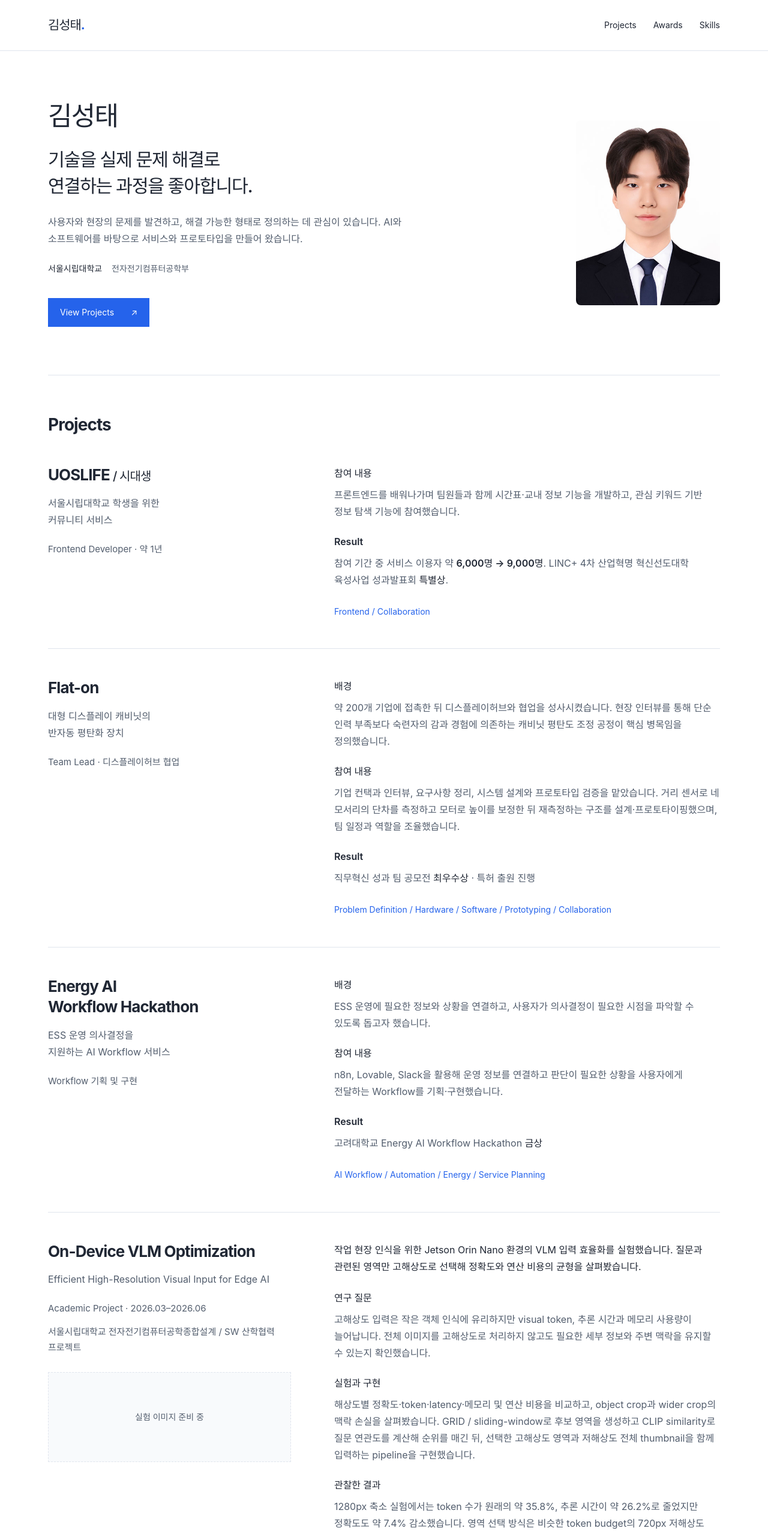
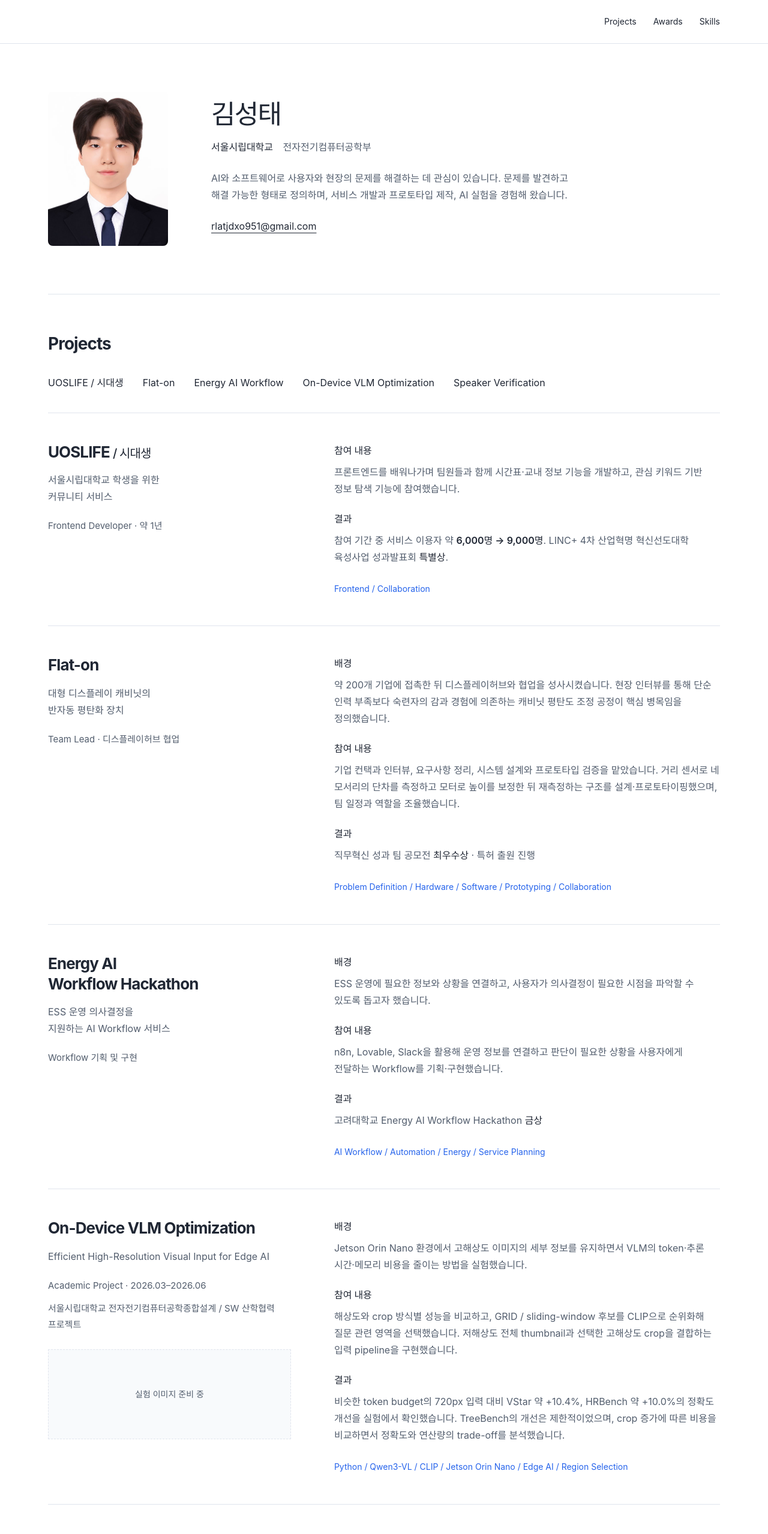
Before and after one commit to tjdxo/portfolio, a plain HTML site: page index.html in a window 1280 px wide. Shown: the top 2558 px of the page at 60% size. Drawn offline with Linux system fonts and the light colour scheme.

Commit message:
style: simplify introduction and align project summaries with navigation

```diff
--- a/css/style.css
+++ b/css/style.css
@@ -16,7 +16,7 @@ html { scroll-behavior: smooth; }
 body { margin: 0; }
 ::selection { background: #dbeafe; }
 a { color: inherit; text-decoration-thickness: 1px; text-underline-offset: 5px; }
-a:hover { color: var(--accent); }
+a:hover { text-decoration: underline; }
 button { font: inherit; }
 a:focus-visible, button:focus-visible { outline: 2px solid var(--accent); outline-offset: 5px; }
 [tabindex="-1"]:focus { outline: none; }
@@ -27,23 +27,17 @@ p, dd, h3 { word-break: keep-all; overflow-wrap: anywhere; }
 .skip-link { position: fixed; top: 12px; left: 12px; z-index: 20; padding: 12px 20px; background: var(--text); color: white; transform: translateY(-180%); }
 .skip-link:focus { transform: translateY(0); color: white; }
 .header { position: sticky; top: 0; z-index: 10; background: var(--background); border-bottom: 1px solid var(--border); }
-.nav { display: flex; align-items: center; justify-content: space-between; min-height: 84px; gap: 24px; }
-.logo { text-decoration: none; font-size: 21px; font-weight: 750; letter-spacing: -0.05em; white-space: nowrap; }
-.logo span { color: var(--accent); }
+.nav { display: flex; align-items: center; justify-content: flex-end; min-height: 72px; gap: 24px; }
 .nav-list { list-style: none; display: flex; gap: 28px; padding: 0; margin: 0; }
 .nav-list a { display: block; padding-block: 12px; text-decoration: none; font-size: 14px; }
 .nav-list a:hover { text-decoration: underline; }
 .nav-toggle { display: none; border: 1px solid var(--border); background: transparent; color: var(--text); padding: 8px 12px; min-height: 44px; cursor: pointer; }
-.hero { display: grid; grid-template-columns: minmax(0, 1fr) 240px; align-items: center; gap: 72px; padding-block: 80px; }
+.hero { display: grid; grid-template-columns: 200px minmax(0, 1fr); align-items: center; gap: 72px; padding-block: 80px; }
 .profile-image { display: block; width: 100%; height: auto; border-radius: 8px; }
-h1 { font-size: clamp(2rem, 4vw, 2.75rem); margin-bottom: 22px; letter-spacing: -0.04em; }
-.hero-statement { font-size: clamp(1.35rem, 2.5vw, 1.9rem); line-height: 1.45; letter-spacing: -0.045em; font-weight: 550; }
+h1 { font-size: clamp(2rem, 4vw, 2.75rem); margin-bottom: 12px; letter-spacing: -0.04em; }
 .hero-description { color: var(--muted); max-width: 600px; margin-top: 24px; }
-.affiliation { margin-top: 24px; font-size: 14px; }
+.affiliation { font-size: 16px; }
 .affiliation span { color: var(--muted); margin-left: 12px; }
-.hero-links { display: flex; align-items: center; flex-wrap: wrap; gap: 28px; margin-top: 36px; }
-.button { display: inline-flex; gap: 28px; align-items: center; padding: 12px 20px; background: var(--accent); color: white; text-decoration: none; font-size: 14px; }
-.button:hover { background: #1d4ed8; color: white; }
 .text-link { display: inline-block; padding-block: 10px; font-size: 14px; }
 .text-link span { margin-left: 8px; }
 .section { border-top: 1px solid var(--border); padding-block: 64px; }
@@ -79,7 +73,7 @@ h2 { font-size: 28px; font-weight: 650; }
   .container { width: calc(100% - 64px); }
   .project, .resume-section { gap: 40px; grid-template-columns: minmax(0, 0.8fr) minmax(0, 1.2fr); }
   .nav-list { gap: 20px; }
-  .hero { gap: 36px; grid-template-columns: minmax(0, 1fr) 190px; }
+  .hero { gap: 36px; grid-template-columns: 170px minmax(0, 1fr); }
   .skill-list > div { grid-template-columns: 1fr; gap: 4px; }
 }
 @media (max-width: 767px) {
@@ -94,8 +88,6 @@ h2 { font-size: 28px; font-weight: 650; }
   .profile-image { width: 148px; grid-row: 1; }
   .hero-description { font-size: 16px; }
   .affiliation span { display: block; margin-left: 0; }
-  .hero-links { gap: 22px; }
-  .button { gap: 16px; }
   .section { padding-block: 40px; }
   h2 { font-size: 25px; }
   .project, .resume-section { grid-template-columns: minmax(0, 1fr); gap: 28px; }
@@ -103,17 +95,11 @@ h2 { font-size: 28px; font-weight: 650; }
   .project h3 { font-size: 24px; }
   .project-summary { margin-block: 12px; }
   .project-summary br { display: none; }
-  .resume-section h2 br { display: none; }
   .skill-list > div { grid-template-columns: 115px minmax(0, 1fr); gap: 16px; }
-}
-@media (hover: hover) and (prefers-reduced-motion: no-preference) {
-  .button, .profile-image, .project h3 { transition: transform 180ms ease, color 180ms ease; }
-  .button:hover, .profile-image:hover { transform: translateY(-3px); }
-  .project:hover h3 { transform: translateX(3px); color: var(--accent); }
 }
 @media (prefers-reduced-motion: reduce) { html { scroll-behavior: auto; } }
 @media print {
-  .header, .skip-link, .hero-links, .footer { display: none; }
+  .header, .skip-link, .project-index, .footer { display: none; }
   :root { background: white; color: black; }
   .container { width: 100%; }
   .hero, .section { padding-block: 24px; }
@@ -123,5 +109,13 @@ h2 { font-size: 28px; font-weight: 650; }
 
 .meta { color: var(--muted); font-size: 15px; }
 .project-affiliation { margin-top: 12px; }
-.project-intro { margin-bottom: 24px; }
 .image-placeholder { display: grid; place-items: center; min-height: 150px; border: 1px dashed var(--border); color: var(--muted); background: #f8fafc; margin-top: 28px; font-size: 14px; }
+
+.hero-email { margin-top: 14px; font-size: 16px; }
+.project-index { margin-top: 24px; padding-bottom: 28px; border-bottom: 1px solid var(--border); }
+.project-index ol { display: flex; flex-wrap: wrap; gap: 8px 32px; list-style: none; margin: 0; padding: 0; }
+.project-index a { display: inline-block; padding-block: 8px; text-decoration: none; }
+.project-index a:hover { text-decoration: underline; }
+@media (max-width: 767px) {
+  .project-index ol { display: block; }
+}
--- a/index.html
+++ b/index.html
@@ -13,7 +13,6 @@
   <a class="skip-link" href="#main">본문으로 바로가기</a>
   <header class="header">
     <nav class="nav container" aria-label="주요 메뉴">
-      <a class="logo" href="#top" aria-label="김성태, 맨 위로">김성태<span aria-hidden="true">.</span></a>
       <button class="nav-toggle" type="button" aria-expanded="false" aria-controls="nav-menu" hidden>메뉴 열기</button>
       <ul class="nav-list" id="nav-menu">
         <li><a href="#projects">Projects</a></li>
@@ -25,21 +24,27 @@
 
   <main id="main" class="container" tabindex="-1">
     <section class="hero" aria-labelledby="hero-title">
+      <img class="profile-image" src="./images/profile.jpg" alt="김성태 프로필 사진" width="413" height="531" fetchpriority="high" />
       <div class="hero-copy">
         <h1 id="hero-title">김성태</h1>
-        <p class="hero-statement">기술을 실제 문제 해결로<br /> 연결하는 과정을 좋아합니다.</p>
-        <p class="hero-description">사용자와 현장의 문제를 발견하고, 해결 가능한 형태로 정의하는 데 관심이 있습니다. AI와 소프트웨어를 바탕으로 서비스와 프로토타입을 만들어 왔습니다.</p>
         <p class="affiliation">서울시립대학교 <span>전자전기컴퓨터공학부</span></p>
-        <div class="hero-links">
-          <a class="button" href="#projects">View Projects <span aria-hidden="true">↗</span></a>
-        </div>
+        <p class="hero-description">AI와 소프트웨어로 사용자와 현장의 문제를 해결하는 데 관심이 있습니다. 문제를 발견하고 해결 가능한 형태로 정의하며, 서비스 개발과 프로토타입 제작, AI 실험을 경험해 왔습니다.</p>
+        <a class="text-link hero-email" href="mailto:rlatjdxo951@gmail.com">rlatjdxo951@gmail.com</a>
       </div>
-      <img class="profile-image" src="./images/profile.jpg" alt="김성태 프로필 사진" width="413" height="531" fetchpriority="high" />
     </section>
 
     <section class="section" id="projects" aria-labelledby="projects-title" tabindex="-1">
       <h2 id="projects-title">Projects</h2>
-      <article class="project" id="uoslife" aria-labelledby="uoslife-title">
+      <nav class="project-index" aria-label="프로젝트 목차">
+        <ol>
+          <li><a href="#uoslife">UOSLIFE / 시대생</a></li>
+          <li><a href="#flat-on">Flat-on</a></li>
+          <li><a href="#energy-workflow">Energy AI Workflow</a></li>
+          <li><a href="#vlm-optimization">On-Device VLM Optimization</a></li>
+          <li><a href="#speaker-verification">Speaker Verification</a></li>
+        </ol>
+      </nav>
+      <article class="project" id="uoslife" aria-labelledby="uoslife-title" tabindex="-1">
         <header class="project-heading">
           <h3 id="uoslife-title">UOSLIFE <span class="title-secondary">/ 시대생</span></h3>
           <p class="project-summary">서울시립대학교 학생을 위한<br />커뮤니티 서비스</p>
@@ -49,13 +54,13 @@
           <dl class="project-details">
             <dt>참여 내용</dt>
             <dd>프론트엔드를 배워나가며 팀원들과 함께 시간표·교내 정보 기능을 개발하고, 관심 키워드 기반 정보 탐색 기능에 참여했습니다.</dd>
-            <dt>Result</dt>
+            <dt>결과</dt>
             <dd>참여 기간 중 서비스 이용자 약 <strong>6,000명 → 9,000명</strong>. LINC+ 4차 산업혁명 혁신선도대학 육성사업 성과발표회 <strong>특별상</strong>.</dd>
           </dl>
           <p class="keywords" aria-label="핵심 키워드">Frontend / Collaboration</p>
         </div>
       </article>
-      <article class="project" id="flat-on" aria-labelledby="flat-on-title">
+      <article class="project" id="flat-on" aria-labelledby="flat-on-title" tabindex="-1">
         <header class="project-heading">
           <h3 id="flat-on-title">Flat-on</h3>
           <p class="project-summary">대형 디스플레이 캐비닛의<br />반자동 평탄화 장치</p>
@@ -67,13 +72,13 @@
             <dd>약 200개 기업에 접촉한 뒤 디스플레이허브와 협업을 성사시켰습니다. 현장 인터뷰를 통해 단순 인력 부족보다 숙련자의 감과 경험에 의존하는 캐비닛 평탄도 조정 공정이 핵심 병목임을 정의했습니다.</dd>
             <dt>참여 내용</dt>
             <dd>기업 컨택과 인터뷰, 요구사항 정리, 시스템 설계와 프로토타입 검증을 맡았습니다. 거리 센서로 네 모서리의 단차를 측정하고 모터로 높이를 보정한 뒤 재측정하는 구조를 설계·프로토타이핑했으며, 팀 일정과 역할을 조율했습니다.</dd>
-            <dt>Result</dt>
+            <dt>결과</dt>
             <dd>직무혁신 성과 팀 공모전 <strong>최우수상</strong> · 특허 출원 진행</dd>
           </dl>
           <p class="keywords" aria-label="핵심 키워드">Problem Definition / Hardware / Software / Prototyping / Collaboration</p>
         </div>
       </article>
-      <article class="project" id="energy-workflow" aria-labelledby="energy-title">
+      <article class="project" id="energy-workflow" aria-labelledby="energy-title" tabindex="-1">
         <header class="project-heading">
           <h3 id="energy-title">Energy AI<br />Workflow Hackathon</h3>
           <p class="project-summary">ESS 운영 의사결정을<br />지원하는 AI Workflow 서비스</p>
@@ -85,13 +90,13 @@
             <dd>ESS 운영에 필요한 정보와 상황을 연결하고, 사용자가 의사결정이 필요한 시점을 파악할 수 있도록 돕고자 했습니다.</dd>
             <dt>참여 내용</dt>
             <dd>n8n, Lovable, Slack을 활용해 운영 정보를 연결하고 판단이 필요한 상황을 사용자에게 전달하는 Workflow를 기획·구현했습니다.</dd>
-            <dt>Result</dt>
+            <dt>결과</dt>
             <dd>고려대학교 Energy AI Workflow Hackathon <strong>금상</strong></dd>
           </dl>
           <p class="keywords" aria-label="핵심 키워드">AI Workflow / Automation / Energy / Service Planning</p>
         </div>
       </article>
-      <article class="project" id="vlm-optimization" aria-labelledby="vlm-title">
+      <article class="project" id="vlm-optimization" aria-labelledby="vlm-title" tabindex="-1">
         <header class="project-heading">
           <h3 id="vlm-title">On-Device VLM Optimization</h3>
           <p class="project-summary">Efficient High-Resolution Visual Input for Edge AI</p>
@@ -100,21 +105,18 @@
           <div class="image-placeholder" aria-label="프로젝트 이미지 준비 중">실험 이미지 준비 중</div>
         </header>
         <div class="project-body">
-          <p class="project-intro">작업 현장 인식을 위한 Jetson Orin Nano 환경의 VLM 입력 효율화를 실험했습니다. 질문과 관련된 영역만 고해상도로 선택해 정확도와 연산 비용의 균형을 살펴봤습니다.</p>
           <dl class="project-details">
-            <dt>연구 질문</dt>
-            <dd>고해상도 입력은 작은 객체 인식에 유리하지만 visual token, 추론 시간과 메모리 사용량이 늘어납니다. 전체 이미지를 고해상도로 처리하지 않고도 필요한 세부 정보와 주변 맥락을 유지할 수 있는지 확인했습니다.</dd>
-            <dt>실험과 구현</dt>
-            <dd>해상도별 정확도·token·latency·메모리 및 연산 비용을 비교하고, object crop과 wider crop의 맥락 손실을 살펴봤습니다. GRID / sliding-window로 후보 영역을 생성하고 CLIP similarity로 질문 연관도를 계산해 순위를 매긴 뒤, 선택한 고해상도 영역과 저해상도 전체 thumbnail을 함께 입력하는 pipeline을 구현했습니다.</dd>
-            <dt>관찰한 결과</dt>
-            <dd>1280px 축소 실험에서는 token 수가 원래의 약 35.8%, 추론 시간이 약 26.2%로 줄었지만 정확도도 약 7.4% 감소했습니다. 영역 선택 방식은 비슷한 token budget의 720px 저해상도 입력 대비 VStar 약 +10.4%, HRBench 약 +10.0%의 정확도 개선을 실험에서 확인했습니다. TreeBench의 개선은 제한적이었고, crop 수를 늘리면 token과 추론 비용이 다시 증가했습니다.</dd>
-            <dt>배운 점</dt>
-            <dd>모델 크기뿐 아니라 입력 표현과 visual token 구성이 성능에 영향을 준다는 점을 확인했습니다. 단순 축소의 정보 손실과 crop의 맥락 손실을 함께 고려하며, 정확도·latency·메모리·token cost 사이의 trade-off를 실험하고 benchmark 결과를 분석했습니다. 많은 crop보다 작업에 필요한 영역을 효율적으로 선택하는 것이 중요했습니다.</dd>
+            <dt>배경</dt>
+            <dd>Jetson Orin Nano 환경에서 고해상도 이미지의 세부 정보를 유지하면서 VLM의 token·추론 시간·메모리 비용을 줄이는 방법을 실험했습니다.</dd>
+            <dt>참여 내용</dt>
+            <dd>해상도와 crop 방식별 성능을 비교하고, GRID / sliding-window 후보를 CLIP으로 순위화해 질문 관련 영역을 선택했습니다. 저해상도 전체 thumbnail과 선택한 고해상도 crop을 결합하는 입력 pipeline을 구현했습니다.</dd>
+            <dt>결과</dt>
+            <dd>비슷한 token budget의 720px 입력 대비 VStar 약 +10.4%, HRBench 약 +10.0%의 정확도 개선을 실험에서 확인했습니다. TreeBench의 개선은 제한적이었으며, crop 증가에 따른 비용을 비교하면서 정확도와 연산량의 trade-off를 분석했습니다.</dd>
           </dl>
           <p class="keywords" aria-label="사용 기술과 환경">Python / Qwen3-VL / CLIP / Jetson Orin Nano / Edge AI / Region Selection</p>
         </div>
       </article>
-      <article class="project" id="speaker-verification" aria-labelledby="speaker-title">
+      <article class="project" id="speaker-verification" aria-labelledby="speaker-title" tabindex="-1">
         <header class="project-heading">
           <h3 id="speaker-title">Speaker Verification</h3>
           <p class="project-summary">화자 인증 방식의 발전과<br />짧은 발화 환경에 대한 탐구</p>
@@ -124,9 +126,9 @@
           <dl class="project-details">
             <dt>배경</dt>
             <dd>짧은 발화에서는 화자를 구분할 정보가 제한됩니다. 이러한 환경에서 발생하는 성능 저하와 pooling·context 문제를 중심으로 화자 인증을 학습하고 있습니다.</dd>
-            <dt>탐구 내용</dt>
+            <dt>참여 내용</dt>
             <dd>i-vector와 PLDA에서 d-vector, TDNN 기반 x-vector, SSL 기반 방식으로 이어지는 흐름을 살펴보고 있습니다. Text-dependent / Text-independent 조건의 차이와 DNN embedding이 발화 정보를 표현하는 방식을 탐구합니다.</dd>
-            <dt>현재 관심 주제</dt>
+            <dt>진행 상황</dt>
             <dd>Short utterance 환경에서 pooling과 문맥 정보가 화자 표현에 미치는 영향을 이해하는 데 집중하고 있습니다.</dd>
           </dl>
           <p class="keywords" aria-label="핵심 키워드">Speaker Verification / DNN Embedding / SSL / Short Utterance</p>
@@ -135,11 +137,11 @@
     </section>
 
     <section class="section resume-section" id="awards" aria-labelledby="awards-title" tabindex="-1">
-      <h2 id="awards-title">Awards &amp;<br /> Recognition</h2>
+      <h2 id="awards-title">Awards</h2>
       <ol class="award-list resume-content">
+        <li><time datetime="2021">2021</time><div><h3>LINC+ 4차 산업혁명 혁신선도대학 육성사업 성과발표회</h3><p>특별상 · <a href="#uoslife">UOSLIFE / 시대생</a></p></div></li>
+        <li><time datetime="2025">2025</time><div><h3>직무혁신 성과 팀 공모전</h3><p>최우수상 · <a href="#flat-on">Flat-on</a></p></div></li>
         <li><time datetime="2026">2026</time><div><h3>고려대학교 Energy AI Workflow Hackathon</h3><p>금상 · <a href="#energy-workflow">Energy AI Workflow</a></p></div></li>
-        <li><time datetime="2025">2025</time><div><h3>직무혁신 성과 팀 공모전</h3><p>최우수상 · <a href="#flat-on">Flat-on</a></p></div></li>
-        <li><time datetime="2021">2021</time><div><h3>LINC+ 4차 산업혁명 혁신선도대학 육성사업 성과발표회</h3><p>특별상 · <a href="#uoslife">UOSLIFE / 시대생</a></p></div></li>
       </ol>
     </section>
 
```
Also changed, not shown: images/screenshot-desktop.png, images/screenshot-mobile.png, 1 other file.
